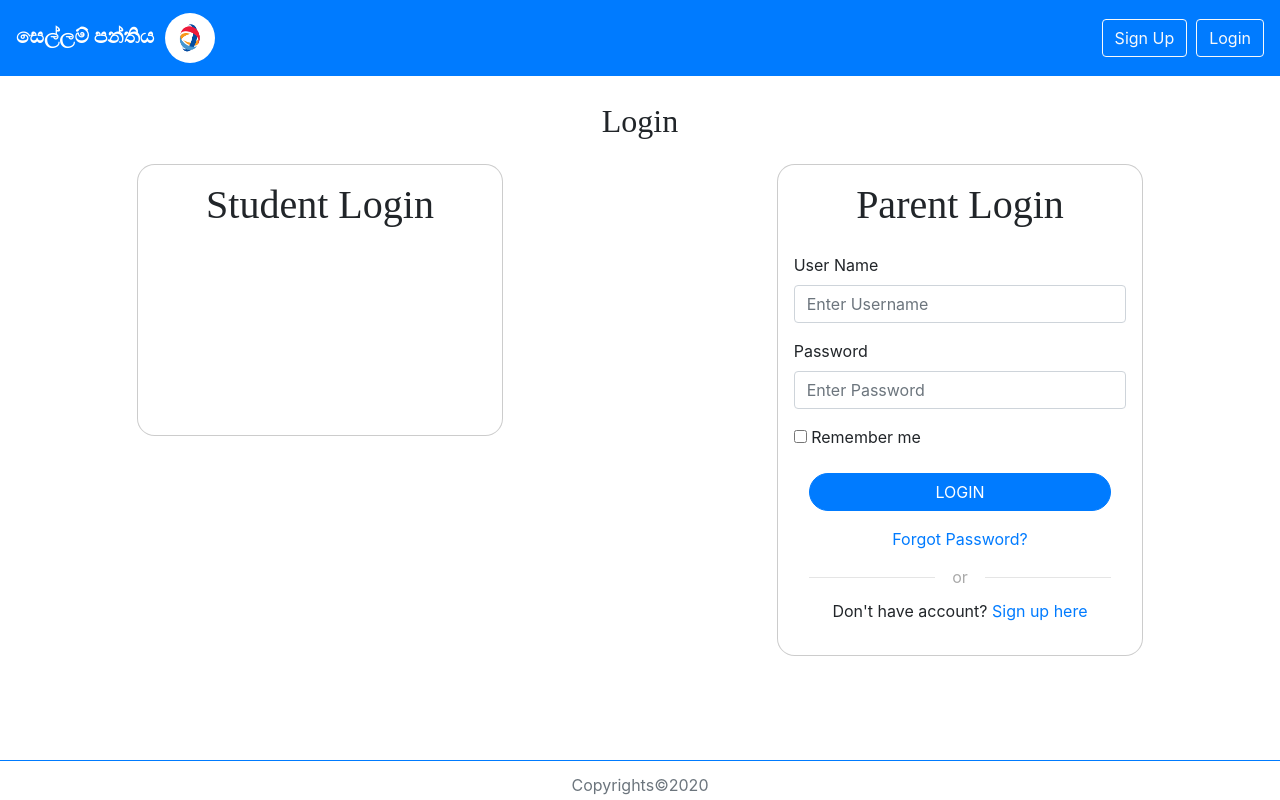
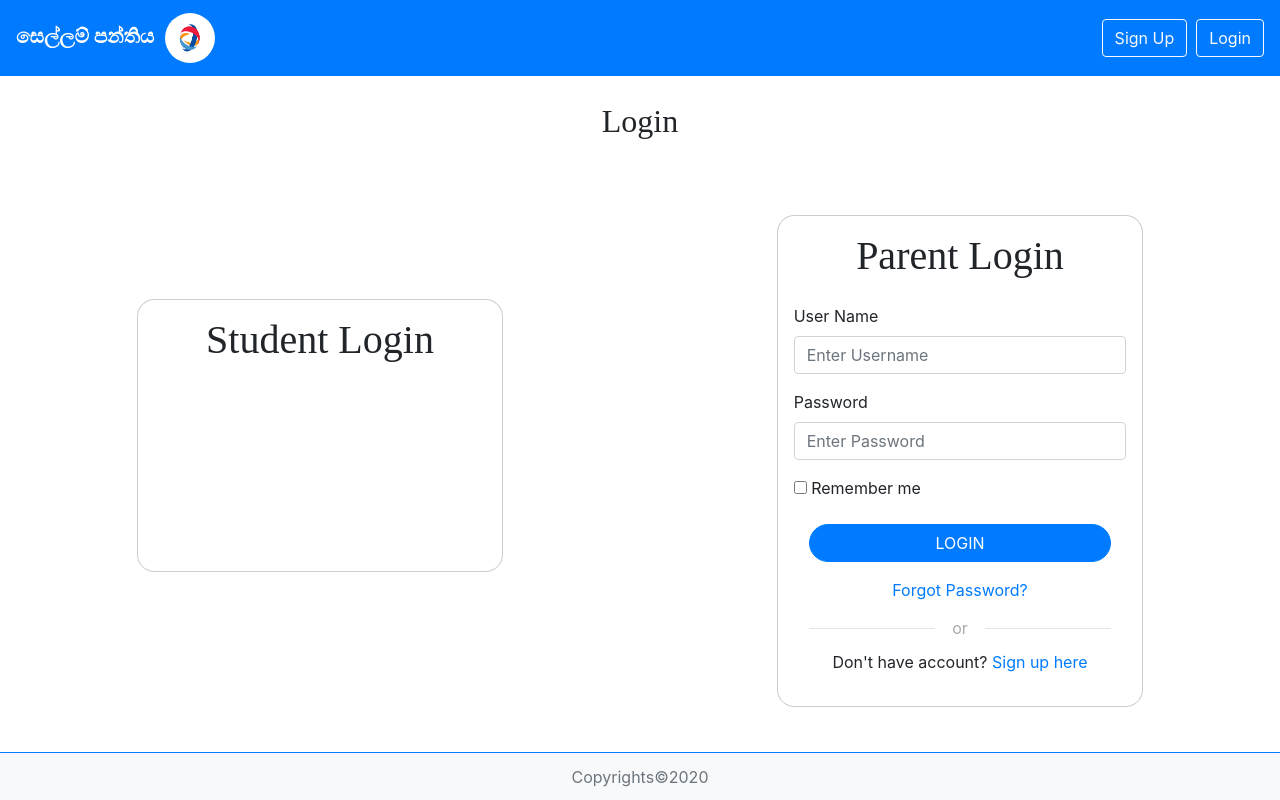
Before and after one commit to OshadhaAK/Gamified-Front-End, an Angular app: page /login in a window 1280 px wide. Built offline with nearby package versions, Linux system fonts and the light colour scheme.

Commit message:
added margins

```diff
--- a/src/app/login/login.component.html
+++ b/src/app/login/login.component.html
@@ -24,7 +24,7 @@
   </div>
 
   <div class="container-fluid">
-    <div class="row justify-content-around">
+    <div class="row align-items-center justify-content-around">
         <div class="col-md-4">
           <div class="d-flex justify-content-center ">
             <div class="container">
@@ -42,7 +42,7 @@
           </div>
           </div>
         </div>
-        <div class="col-md-4">
+        <div class="col-md-4" style="margin-top: 4%;">
           <div class="container">
             <div id="first">
               <div class="myform form ">
@@ -97,7 +97,7 @@
 
   </div>
   <footer>
-    <div class="card-footer text-muted fixed-bottom text-center bg-transparent border-primary" style="height: 5%;">
+    <div class="card-footer text-muted fixed-bottom text-center bg-light border-primary" style="height: 6%;">
       <p>Copyrights<span>&#169;</span>2020</p>
     </div>
   </footer>
```
